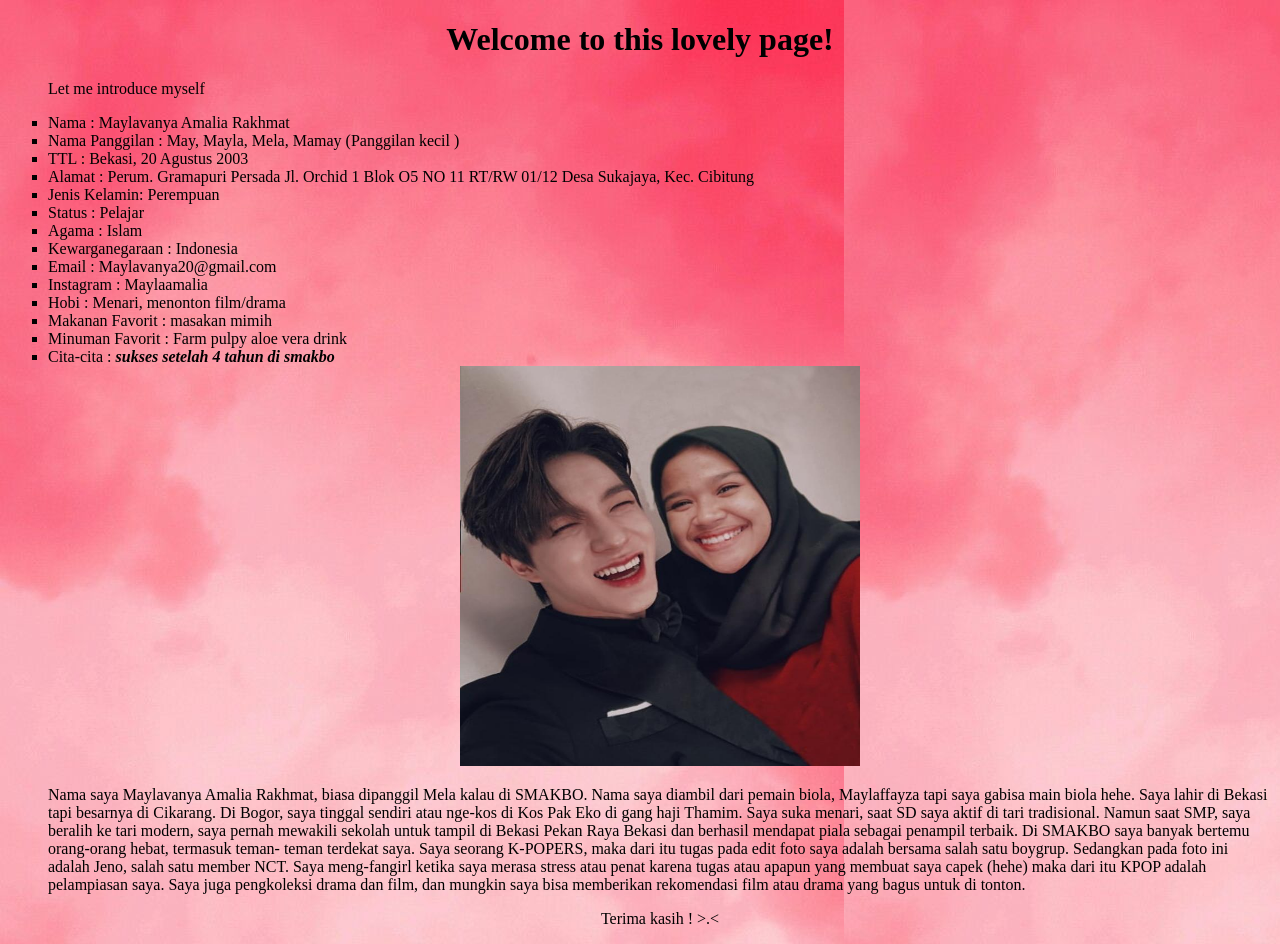
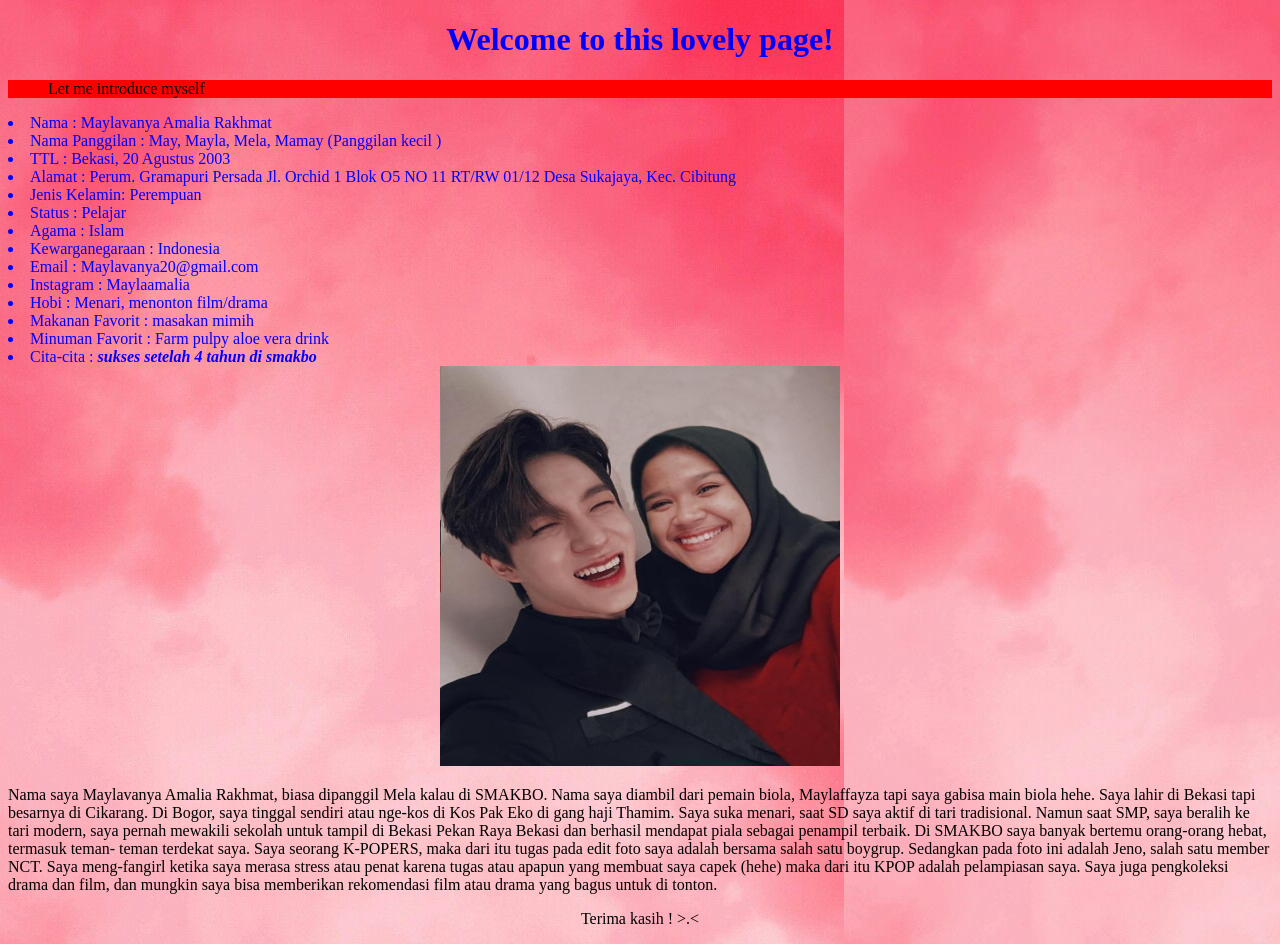
Before and after one commit to maylavanya/maylavanya.github.io, a plain HTML site: page index.html in a window 1280 px wide. Drawn offline with Linux system fonts and the light colour scheme.

Commit message:
Add files via upload

```diff
--- /dev/null
+++ b/index.css
@@ -0,0 +1,4 @@
+h1 {color:blue;}
+ul{background-color: red}
+a {border:3px double;}
+li {color:blue;}
--- a/index.html
+++ b/index.html
@@ -1,11 +1,16 @@
 <!DOCTYPE html>
 <html>
+<head>
+	<title>BIODATA</title>
+	<link rel="stylesheet" type="text/css"href="index.css">
+	<link href="https:??fonts.googleleapis.com/css?family=inconsolata&display=swap" rel="stylesheet">
+</head>
 <body style="background-image: url('latarbelakang.jpg')";>
-<head>
 	<title>BIODATA</title>
 	<h1><center>Welcome to this lovely page!</center></h1>
 	<ul type="square">
 	<p>Let me introduce myself</p>
+	</ul>
 		<li> Nama : Maylavanya Amalia Rakhmat </li>
 		<li> Nama Panggilan : May, Mayla, Mela, Mamay (Panggilan kecil )</li>
 		<li> TTL : Bekasi, 20 Agustus 2003</li>
@@ -22,9 +27,9 @@
 		<li> Cita-cita :  <strong><em> sukses setelah 4 tahun di smakbo</em></strong></li>
 		<center><img src="May-Jeno.jpg" style="width: 400px;height: 400px"></center>
 	<blockquote></blockquote>
-	<body>Nama saya Maylavanya Amalia Rakhmat, biasa dipanggil Mela kalau di SMAKBO. Nama saya diambil dari pemain biola, Maylaffayza tapi saya gabisa main biola hehe. Saya lahir di Bekasi tapi besarnya di Cikarang. Di Bogor, saya tinggal sendiri atau nge-kos di Kos Pak Eko di gang haji Thamim. Saya suka menari, saat SD saya aktif di tari tradisional. Namun saat SMP, saya beralih ke tari modern, saya pernah mewakili sekolah untuk tampil di Bekasi Pekan Raya Bekasi dan berhasil mendapat piala sebagai penampil terbaik. Di SMAKBO saya banyak bertemu orang-orang hebat, termasuk teman- teman terdekat saya. Saya seorang K-POPERS, maka dari itu tugas pada edit foto saya adalah bersama salah satu boygrup. Sedangkan pada foto ini adalah Jeno, salah satu member NCT. Saya meng-fangirl ketika saya merasa stress atau penat karena tugas atau apapun yang membuat saya capek (hehe) maka dari itu KPOP adalah pelampiasan saya. Saya juga pengkoleksi drama dan film, dan mungkin saya bisa memberikan rekomendasi film atau drama yang bagus untuk di tonton.</body>
+	<p>Nama saya Maylavanya Amalia Rakhmat, biasa dipanggil Mela kalau di SMAKBO. Nama saya diambil dari pemain biola, Maylaffayza tapi saya gabisa main biola hehe. Saya lahir di Bekasi tapi besarnya di Cikarang. Di Bogor, saya tinggal sendiri atau nge-kos di Kos Pak Eko di gang haji Thamim. Saya suka menari, saat SD saya aktif di tari tradisional. Namun saat SMP, saya beralih ke tari modern, saya pernah mewakili sekolah untuk tampil di Bekasi Pekan Raya Bekasi dan berhasil mendapat piala sebagai penampil terbaik. Di SMAKBO saya banyak bertemu orang-orang hebat, termasuk teman- teman terdekat saya. Saya seorang K-POPERS, maka dari itu tugas pada edit foto saya adalah bersama salah satu boygrup. Sedangkan pada foto ini adalah Jeno, salah satu member NCT. Saya meng-fangirl ketika saya merasa stress atau penat karena tugas atau apapun yang membuat saya capek (hehe) maka dari itu KPOP adalah pelampiasan saya. Saya juga pengkoleksi drama dan film, dan mungkin saya bisa memberikan rekomendasi film atau drama yang bagus untuk di tonton.</p>
 	<blockquote></blockquote>
 
     <center><p> Terima kasih ! >.< </p></center>
-
+	</body>
     </html>
```
